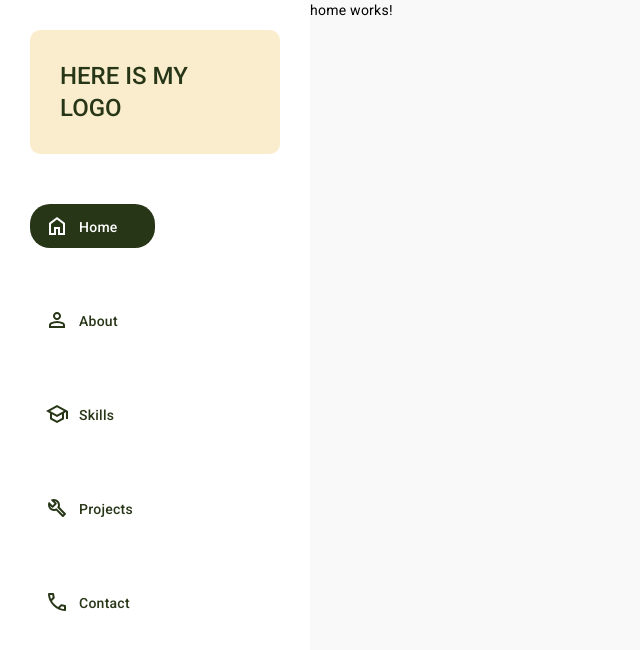
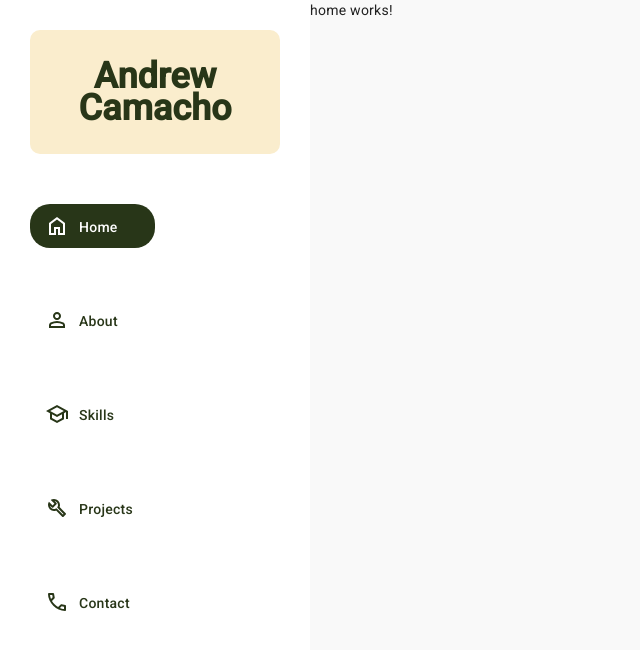
Before and after one commit to AND2181591/Portfolio-v2, an Angular app: page / in a window 1280 px wide. Shown: the top 650 px of the page, without its empty margins (0-640 px from the left). Built offline with nearby package versions, Linux system fonts and the light colour scheme.

Commit message:
Added the sidenav functionality and some additional styling throughout.

```diff
--- a/src/app/about/about/about.component.html
+++ b/src/app/about/about/about.component.html
@@ -5,6 +5,10 @@
     </div>
     <div class="profile-img-container">
         <img src="../../../assets/images/Profile Pic.jpg" alt="A picture of me!">
+    </div>
+    <div class="mobile-header-container">
+        <h1>Andrew Camacho</h1>
+        <h2>Software Developer</h2>
     </div>
 
     <div class="text-container">
--- a/src/app/about/about/about.component.scss
+++ b/src/app/about/about/about.component.scss
@@ -24,6 +24,10 @@
             border-radius: 50%;
         }
 
+    }
+
+    & .mobile-header-container {
+        display: none;
     }
 
     & .text-container {
@@ -71,3 +75,22 @@
         }
     }
 }
+
+@media only screen and (max-width: 1250px) {
+    .main-container {
+        & .header-container {
+            display: none;
+        }
+
+        & .mobile-header-container {
+            display: flex;
+            flex-direction: column;
+            text-align: center;
+            padding-top: 24px;
+        }
+
+        & .text-container {
+            padding: 0px 25px;
+        }
+    }
+}
--- a/src/app/app.component.html
+++ b/src/app/app.component.html
@@ -1,4 +1,16 @@
-<div class="app-container">
-    <app-navbar></app-navbar>
-    <router-outlet></router-outlet>
-</div>
+<mat-sidenav-container>
+    <mat-sidenav #sidenav>
+        <app-navbar (closeSideNav)="sidenav.close()"></app-navbar>
+    </mat-sidenav>
+    <mat-sidenav-content>
+        <main class="app-container">
+            <div *ngIf="showHamburgerMenu" class="hamburger-button">
+                <button mat-icon-button (click)="sidenav.open()">
+                    <mat-icon>menu</mat-icon>
+                </button>
+            </div>
+            <app-navbar *ngIf="!showHamburgerMenu"></app-navbar>
+            <router-outlet></router-outlet>
+        </main>
+    </mat-sidenav-content>
+</mat-sidenav-container>
--- a/src/app/app.component.scss
+++ b/src/app/app.component.scss
@@ -1,8 +1,18 @@
 .app-container {
     display: flex;
     background: var(--offWhite);
+
+    & .hamburger-button {
+        position: absolute;
+        top: 10px;
+        left: 10px;
+
+        & button {
+            background: var(--beige);
+        }
+    }
+
+    & app-navbar {
+        background: var(--white);
+    }
 }
-
-app-navbar {
-    background: var(--white);
-}
--- a/src/app/app.component.ts
+++ b/src/app/app.component.ts
@@ -1,10 +1,30 @@
-import { Component } from '@angular/core';
+import { Component, HostListener, OnInit } from '@angular/core';
 
 @Component({
   selector: 'app-root',
   templateUrl: './app.component.html',
   styleUrls: ['./app.component.scss']
 })
-export class AppComponent {
-  title = 'portfolio';
+export class AppComponent implements OnInit {
+  public title = 'portfolio';
+  public screenWidth: number = window.innerWidth;
+  public showHamburgerMenu: boolean = false;
+
+  ngOnInit() {
+    this.onScreenResize();
+  }
+
+  @HostListener('window:resize', ['$event'])
+  public onResize(): void {
+    this.onScreenResize();
+  }
+
+  public onScreenResize(): void {
+    this.screenWidth = window.innerWidth;
+    if (this.screenWidth < 1250) {
+      this.showHamburgerMenu = true;
+    } else {
+      this.showHamburgerMenu = false;
+    }
+  }
 }
--- a/src/app/navbar/navbar.component.html
+++ b/src/app/navbar/navbar.component.html
@@ -1,38 +1,39 @@
 <div class="nav-container">
     <div class="menu-logo">
-        <h1>HERE IS MY LOGO</h1>
+        <h1>Andrew</h1>
+        <h1>Camacho</h1>
     </div>
 
     <div class="navbar-option">
-        <a routerLink="" routerLinkActive="navbar-option_active" [routerLinkActiveOptions]="{ exact: true }">
+        <a routerLink="" routerLinkActive="navbar-option_active" [routerLinkActiveOptions]="{ exact: true }" (click)="onCloseSideNav()">
             <mat-icon svgIcon="home_icon"></mat-icon>
             <p>Home</p>
         </a>
     </div>
 
     <div class="navbar-option">
-        <a routerLink="{{ aboutRoute }}" routerLinkActive="navbar-option_active">
+        <a routerLink="{{ aboutRoute }}" routerLinkActive="navbar-option_active" (click)="onCloseSideNav()">
             <mat-icon svgIcon="about_icon"></mat-icon>
             <p>About</p>
         </a>
     </div>
 
     <div class="navbar-option">
-        <a routerLink="{{ skillsRoute }}" routerLinkActive="navbar-option_active">
+        <a routerLink="{{ skillsRoute }}" routerLinkActive="navbar-option_active" (click)="onCloseSideNav()">
             <mat-icon svgIcon="skills_icon"></mat-icon>
             <p>Skills</p>
         </a>
     </div>
 
     <div class="navbar-option">
-        <a routerLink="{{ projectsRoute }}" routerLinkActive="navbar-option_active">
+        <a routerLink="{{ projectsRoute }}" routerLinkActive="navbar-option_active" (click)="onCloseSideNav()">
             <mat-icon svgIcon="projects_icon"></mat-icon>
             <p>Projects</p>
         </a>
     </div>
 
     <div class="navbar-option">
-        <a routerLink="{{ contactRoute }}" routerLinkActive="navbar-option_active">
+        <a routerLink="{{ contactRoute }}" routerLinkActive="navbar-option_active" (click)="onCloseSideNav()">
             <mat-icon svgIcon="contact_icon"></mat-icon>
             <p>Contact</p>
         </a>
--- a/src/app/navbar/navbar.component.scss
+++ b/src/app/navbar/navbar.component.scss
@@ -10,11 +10,12 @@
     padding: 30px;
     background: var(--beige);
     border-radius: 10px;
+    text-align: center;
 
     & h1 {
         margin: 0;
-        font-weight: 500;
-        color: var(--darkGreen);
+        font-weight: 600;
+        font-size: 36px;
     }
 }
 
@@ -76,8 +77,8 @@
     }
 }
 
-@media only screen and (max-width: 1250px) {
-    .nav-container {
-        display: none;
-    }
-}
+// @media only screen and (max-width: 1250px) {
+//     .nav-container {
+//         display: none;
+//     }
+// }
--- a/src/app/navbar/navbar.component.ts
+++ b/src/app/navbar/navbar.component.ts
@@ -1,4 +1,4 @@
-import { Component } from '@angular/core';
+import { Component, Output, EventEmitter } from '@angular/core';
 import { MatIconRegistry } from '@angular/material/icon';
 import { DomSanitizer } from '@angular/platform-browser';
 import { ABOUT_ROUTE, CONTACT_ROUTE, PROJECTS_ROUTE, SKILLS_ROUTE } from '../constants/route.constants';
@@ -13,6 +13,8 @@ export class NavbarComponent {
   public skillsRoute = SKILLS_ROUTE;
   public projectsRoute = PROJECTS_ROUTE;
   public contactRoute = CONTACT_ROUTE;
+
+  @Output() public closeSideNav = new EventEmitter();
 
   constructor(
     private _iconRegistry: MatIconRegistry,
@@ -43,4 +45,8 @@ export class NavbarComponent {
       _domSanitizer.bypassSecurityTrustResourceUrl('assets/icons/contact_icon.svg')
     );
   }
+
+  public onCloseSideNav(): void {
+    this.closeSideNav.emit();
+  }
 }
--- a/src/styles.scss
+++ b/src/styles.scss
@@ -3,3 +3,7 @@
 
 html, body { height: 100%; }
 body { margin: 0; font-family: Roboto, "Helvetica Neue", sans-serif; }
+
+h1, h2 {
+    color: var(--darkGreen);
+}
```
Also changed, not shown: src/assets/icons/menu_icon.svg (added).
